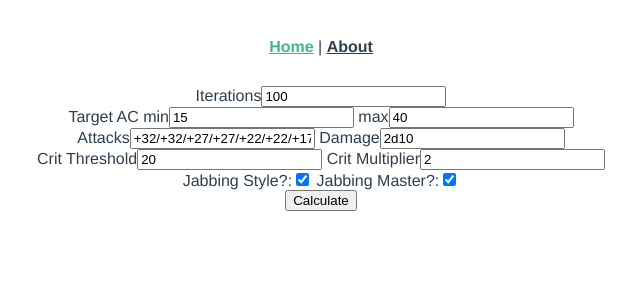
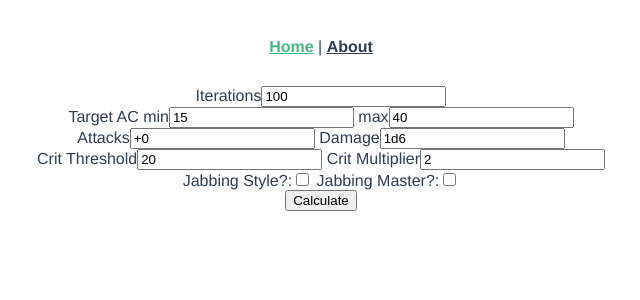
Before and after one commit to charles-oder/pathfinder-damage-calc, a Vue app: page / in a window 1280 px wide. Shown: the top 300 px of the page, without its empty margins (319-959 px from the left). Built offline with nearby package versions, Linux system fonts and the light colour scheme.

Commit message:
added persistance

```diff
--- /dev/null
+++ b/src/storage.ts
@@ -0,0 +1,110 @@
+export default class AppStorage {
+
+    get iterations(): string {
+        const value: string | undefined = localStorage['iterations']
+        if (value) {
+            return value;
+        }
+        return '100';
+    }
+
+    set iterations(newValue: string) {
+        localStorage['iterations'] = newValue
+    }
+
+    get acMin(): string {
+        const value: string | undefined = localStorage['acMin']
+        if (value) {
+            return value;
+        }
+        return '15';
+    }
+
+    set acMin(newValue: string) {
+        localStorage['acMin'] = newValue
+    }
+
+    get acMax(): string {
+        const value: string | undefined = localStorage['acMax']
+        if (value) {
+            return value;
+        }
+        return '40';
+    }
+
+    set acMax(newValue: string) {
+        localStorage['acMax'] = newValue
+    }
+
+    get attacks(): string {
+        const value: string | undefined = localStorage['attacks']
+        if (value) {
+            return value;
+        }
+        return '+0';
+    }
+
+    set attacks(newValue: string) {
+        localStorage['attacks'] = newValue
+    }
+
+    get damage(): string {
+        const value: string | undefined = localStorage['damage']
+        if (value) {
+            return value;
+        }
+        return '1d6';
+    }
+
+    set damage(newValue: string) {
+        localStorage['damage'] = newValue
+    }
+
+    get critThreshold(): string {
+        const value: string | undefined = localStorage['critThreshold']
+        if (value) {
+            return value;
+        }
+        return '20';
+    }
+
+    set critThreshold(newValue: string) {
+        localStorage['critThreshold'] = newValue
+    }
+
+    get critMultiplier(): string {
+        const value: string | undefined = localStorage['critMultiplier']
+        if (value) {
+            return value;
+        }
+        return '2';
+    }
+
+    set critMultiplier(newValue: string) {
+        localStorage['critMultiplier'] = newValue
+    }
+
+    get jabbingStyle(): boolean {
+        const value: boolean | undefined = localStorage['jabbingStyle']
+        if (value) {
+            return value;
+        }
+        return false;
+    }
+
+    set jabbingStyle(newValue: boolean) {
+        localStorage['jabbingStyle'] = newValue
+    }
+
+    get jabbingMaster(): boolean {
+        const value: boolean | undefined = localStorage['jabbingMaster']
+        if (value) {
+            return value;
+        }
+        return false;
+    }
+
+    set jabbingMaster(newValue: boolean) {
+        localStorage['jabbingMaster'] = newValue
+    }
+}
--- a/src/views/Home.vue
+++ b/src/views/Home.vue
@@ -5,7 +5,7 @@
     <div>Attacks<input v-model="attacks"/> Damage<input v-model="damage"/></div>
     <div>Crit Threshold<input v-model="critThreshold"/> Crit Multiplier<input v-model="critMultiplier"/></div>
     <div>Jabbing Style?:<input v-model="jabbingStyle" type="checkbox"/> Jabbing Master?:<input v-model="jabbingMaster" type="checkbox"/></div>
-    <button v-on:click="caclulateClicked">Calculate</button>
+    <button v-on:click="caclulateClicked()">Calculate</button>
     <div class="results-container">
       <div class="results-line-item" v-for="(results, index) in attackResults" v-bind:key="index">
         <div>AC: {{ acForIndex(index) }} Average Hits: {{ (results.totalHits() / iterations).toFixed(1) }} (
@@ -23,6 +23,7 @@ import HelloWorld from '@/components/HelloWorld.vue'; // @ is an alias to /src
 import { FullAttackResult } from '@/attack/attack-result';
 import AttackResolver from '@/attack/attack-resolver';
 import IterativeAttackResolver from '@/attack/iterative-attack-resolver';
+import AppStorage from '@/storage'
 
 export default defineComponent({
   name: 'Home',
@@ -30,62 +31,93 @@ export default defineComponent({
   },
   data() {
     return {
-      iterations: '100',
-      acMin: '15',
-      acMax: '40',
-      attacks: '+32/+32/+27/+27/+22/+22/+17/+17',
-      damage: '2d10',
-      critThreshold: '20',
-      critMultiplier: '2',
-      jabbingStyle: true,
-      jabbingMaster: true,
-      attackResults: new Array<FullAttackResult>()
     }
   },
   methods: {
-    widthForIndex(index: number) {
-      const damagePerRound = this.attackResults[index].totalDamage() / parseInt(this.iterations);
+  },
+  setup() {
+    const iterations = ref('100')
+    const acMin = ref('15')
+    const acMax = ref('40')
+    const attacks = ref('+32/+32/+27/+27/+22/+22/+17/+17')
+    const damage = ref('2d10')
+    const critThreshold = ref('20')
+    const critMultiplier = ref('2')
+    const jabbingStyle = ref(true)
+    const jabbingMaster = ref(true)
+    const attackResults = ref(new Array<FullAttackResult>())
+
+    const widthForIndex = function(index: number) {
+      const damagePerRound = attackResults.value[index].totalDamage() / parseInt(iterations.value);
       const maxDamage = 200;
       const damagePercentage = Math.round(damagePerRound / maxDamage * 100)
-      console.log('Percentage: ' + damagePercentage);
       return damagePercentage + '%';
-    },
-    acForIndex(index: number) {
-      return index + parseInt(this.acMin);
-    },
-    damageDeltaForIndex(index: number) {
+    }
+    const acForIndex = function(index: number) {
+      return index + parseInt(acMin.value);
+    }
+    const damageDeltaForIndex = function(index: number) {
       if (index == 0) {
         return 0;
       }
-      const lastRound = this.attackResults[index - 1];
-      const thisRound = this.attackResults[index];
-      return ((thisRound.totalDamage() / parseInt(this.iterations)) - (lastRound.totalDamage() / parseInt(this.iterations))).toFixed(1)
-    },
-    caclulateClicked() {
+      const lastRound = attackResults.value[index - 1];
+      const thisRound = attackResults.value[index];
+      return ((thisRound.totalDamage() / parseInt(iterations.value)) - (lastRound.totalDamage() / parseInt(iterations.value))).toFixed(1)
+    }
+    const caclulateClicked = function() {
+      const storage = new AppStorage()
+      storage.iterations = iterations.value
+      storage.acMin = acMin.value
+      storage.acMax = acMax.value
+      storage.attacks = attacks.value
+      storage.damage = damage.value
+      storage.critThreshold = critThreshold.value
+      storage.critMultiplier = critMultiplier.value
+      storage.jabbingStyle = jabbingStyle.value
+      storage.jabbingMaster = jabbingMaster.value
+
       let mod = AttackResolver.nullSyleMod;
-      if (this.jabbingMaster) {
+      if (jabbingMaster.value) {
         mod = AttackResolver.jabbingMasterMod;
-      } else if (this.jabbingStyle) {
+      } else if (jabbingStyle.value) {
         mod = AttackResolver.jabbingStyleMod;
       }
-      this.attackResults = new Array<FullAttackResult>()
-      for (let i = parseInt(this.acMin); i <= parseInt(this.acMax); i++) {
-        const resolver = new IterativeAttackResolver(parseInt(this.iterations));
-        this.attackResults.push(resolver.resolveFullAttack(i, this.attacks, parseInt(this.critThreshold),
-          parseInt(this.critMultiplier), this.damage, mod))
-        console.log('Calculate!')
+      attackResults.value = new Array<FullAttackResult>()
+      for (let i = parseInt(acMin.value); i <= parseInt(acMax.value); i++) {
+        const resolver = new IterativeAttackResolver(parseInt(iterations.value));
+        attackResults.value.push(resolver.resolveFullAttack(i, attacks.value, parseInt(critThreshold.value),
+          parseInt(critMultiplier.value), damage.value, mod))
       }
     }
-  },
-  setup() {
-    const booyah = ref('monkey')
-    onBeforeMount(() => {
-      console.log('onBeforeMount');
-      booyah.value = 'test';
+    onMounted(() => {
+      const storage = new AppStorage()
+      iterations.value = storage.iterations;
+      acMin.value = storage.acMin;
+      acMax.value = storage.acMax
+      attacks.value = storage.attacks
+      damage.value = storage.damage
+      critThreshold.value = storage.critThreshold
+      critMultiplier.value = storage.critMultiplier
+      jabbingStyle.value = storage.jabbingStyle
+      jabbingMaster.value = storage.jabbingMaster
+
     });
 
     return {
-      booyah
+      iterations,
+      acMin,
+      acMax,
+      attacks,
+      damage,
+      critThreshold,
+      critMultiplier,
+      jabbingStyle,
+      jabbingMaster,
+      attackResults,
+      widthForIndex,
+      acForIndex,
+      damageDeltaForIndex,
+      caclulateClicked
     }
   },
 
```
